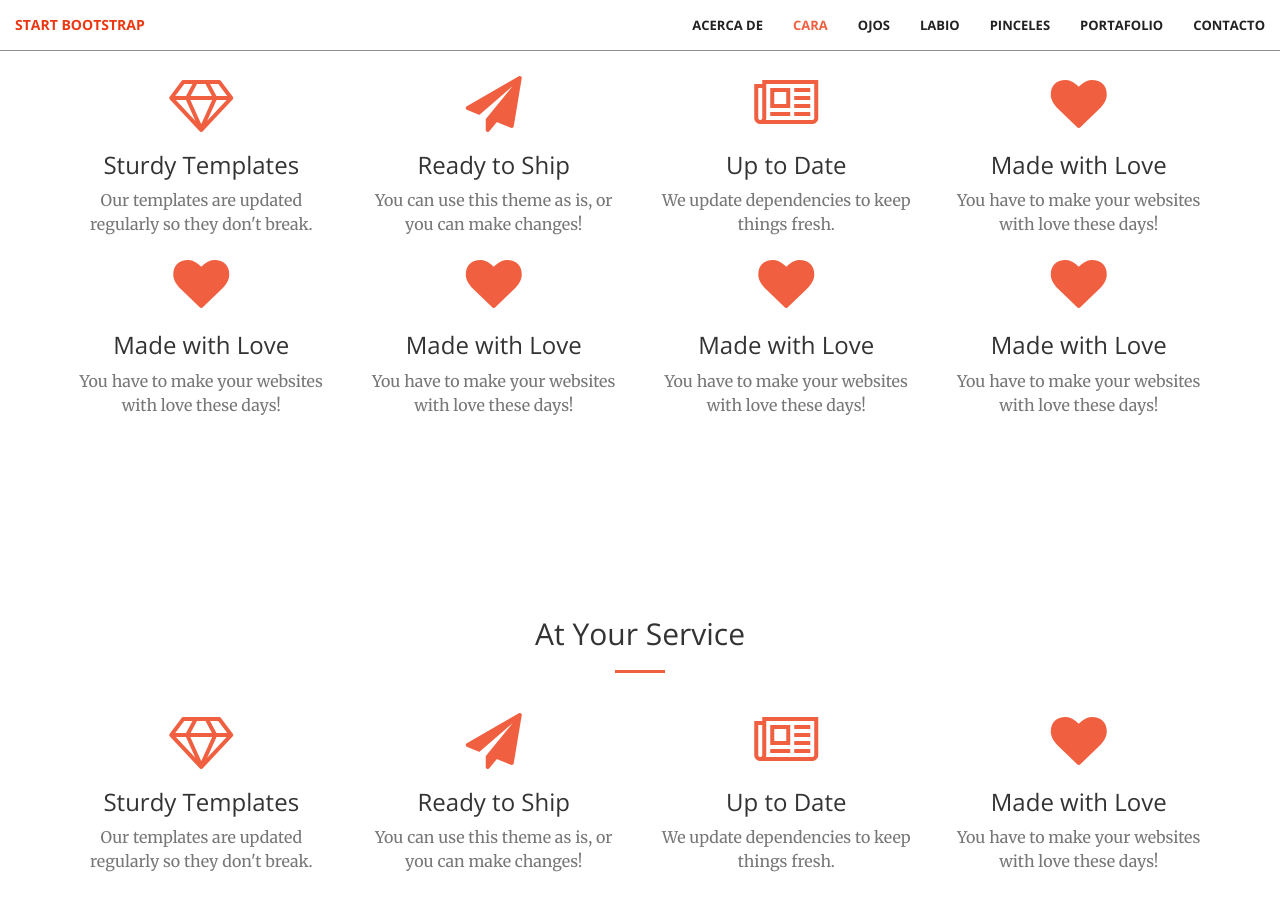
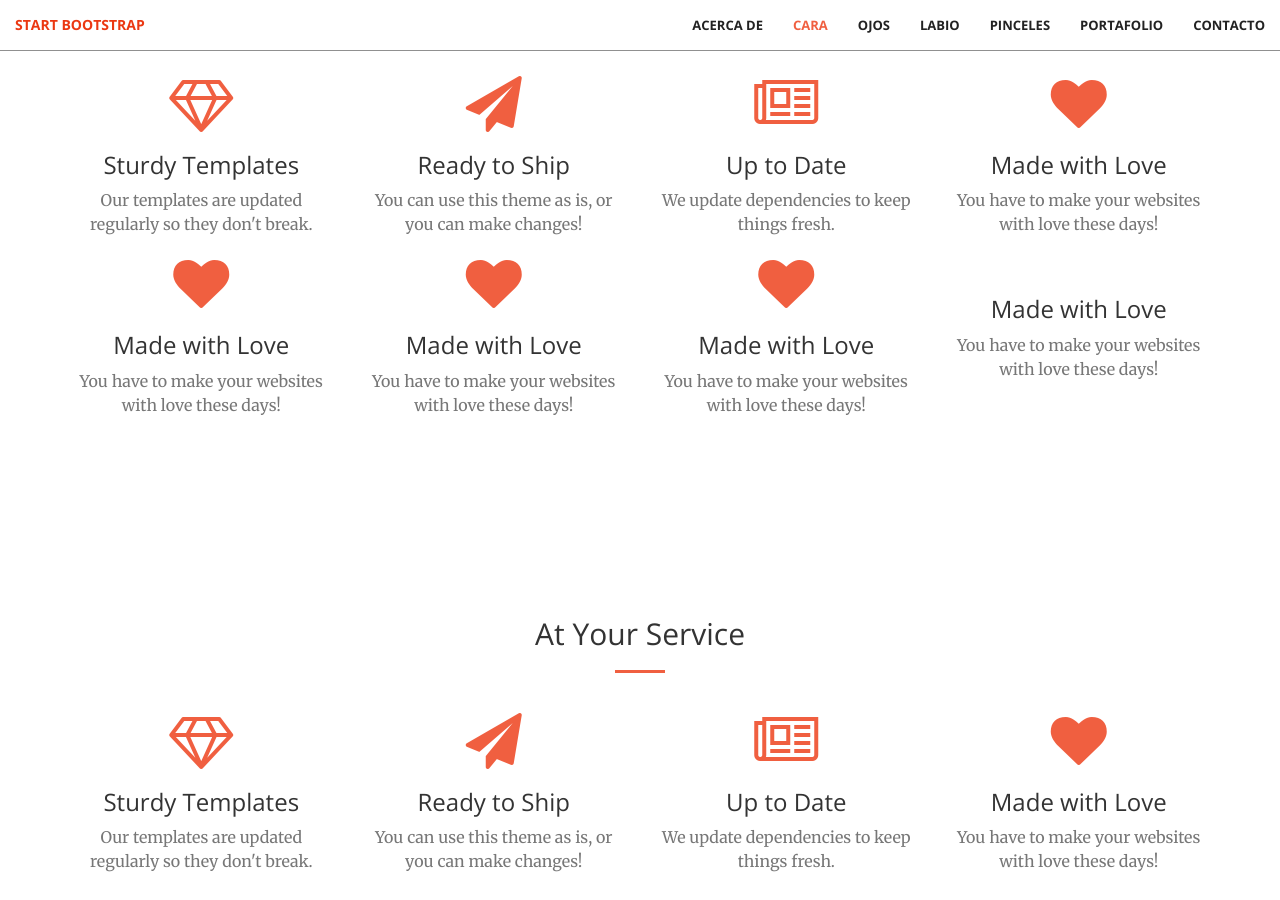
Before and after one commit to KatherineMerchanS/KatherineMerchanS.github.io, a Jekyll site: the page built from index.html, in a window 1280 px wide and 900 px high, scrolled down 1438 px. Built offline with Jekyll 4.4.1, drawn with Linux system fonts in a browser that asks for light colours.

Commit message:
Update cara.html

```diff
--- a/_includes/cara.html
+++ b/_includes/cara.html
@@ -60,7 +60,7 @@
             </div>
             <div class="col-lg-3 col-md-6 text-center">
                 <div class="service-box">
-                    <i class="fa fa-4x fa-heart wow bounceIn text-primary" data-wow-delay=".3s"></i>
+                    <i class="fa fa-4x fa-makeup base wow bounceIn text-primary" data-wow-delay=".3s"></i>
                     <h3>Made with Love</h3>
                     <p class="text-muted">You have to make your websites with love these days!</p>
                 </div>
```
